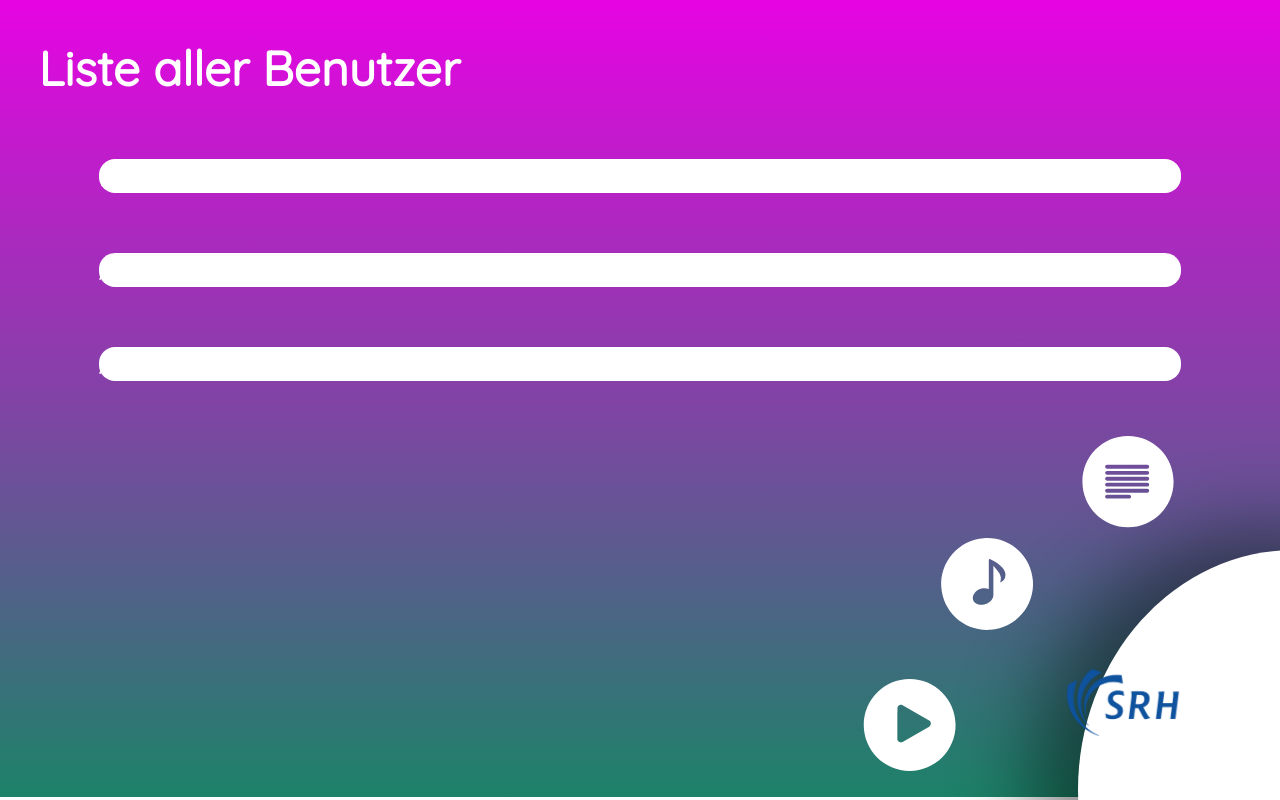
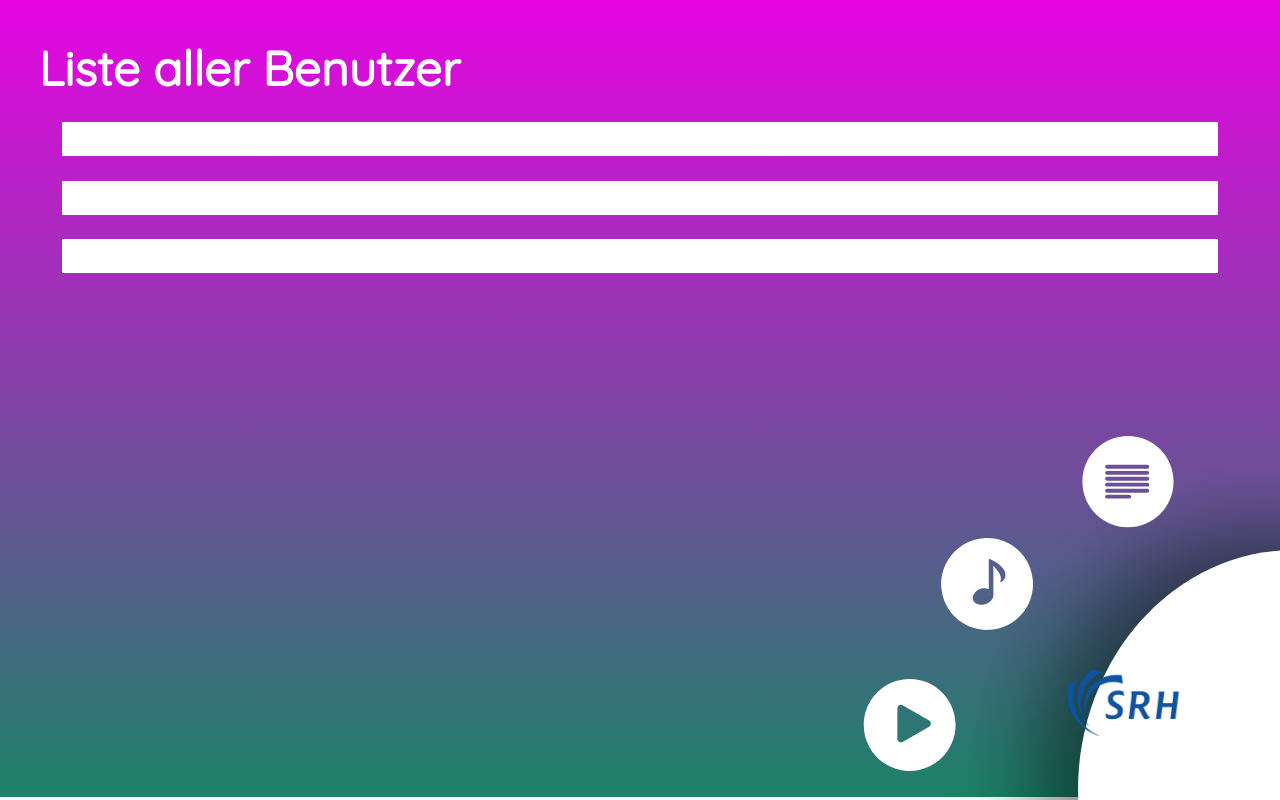
Before and after one commit to Momaritti/gera-srh, an Angular app: page /user/list in a window 1280 px wide. Built offline with nearby package versions, Linux system fonts and the light colour scheme.

Commit message:
style changes contenttype articles

```diff
--- a/src/app/app.component.sass
+++ b/src/app/app.component.sass
@@ -133,8 +133,7 @@ li
 .container
   overflow-y: hidden
 .container li
-  margin: 5%
-  border-radius: 1rem
+  margin: 2%
   background-color: #FFFFFF
   transition: background-color .2s
 
--- a/src/app/read/read.component.sass
+++ b/src/app/read/read.component.sass
@@ -12,3 +12,10 @@
     &:hover
       cursor: pointer
       color: $background-color
+
+.container li
+  width: 20%
+  height: 320px
+  float: left
+  border-bottom-right-radius: 2em
+  border-top-right-radius: 2em
```
